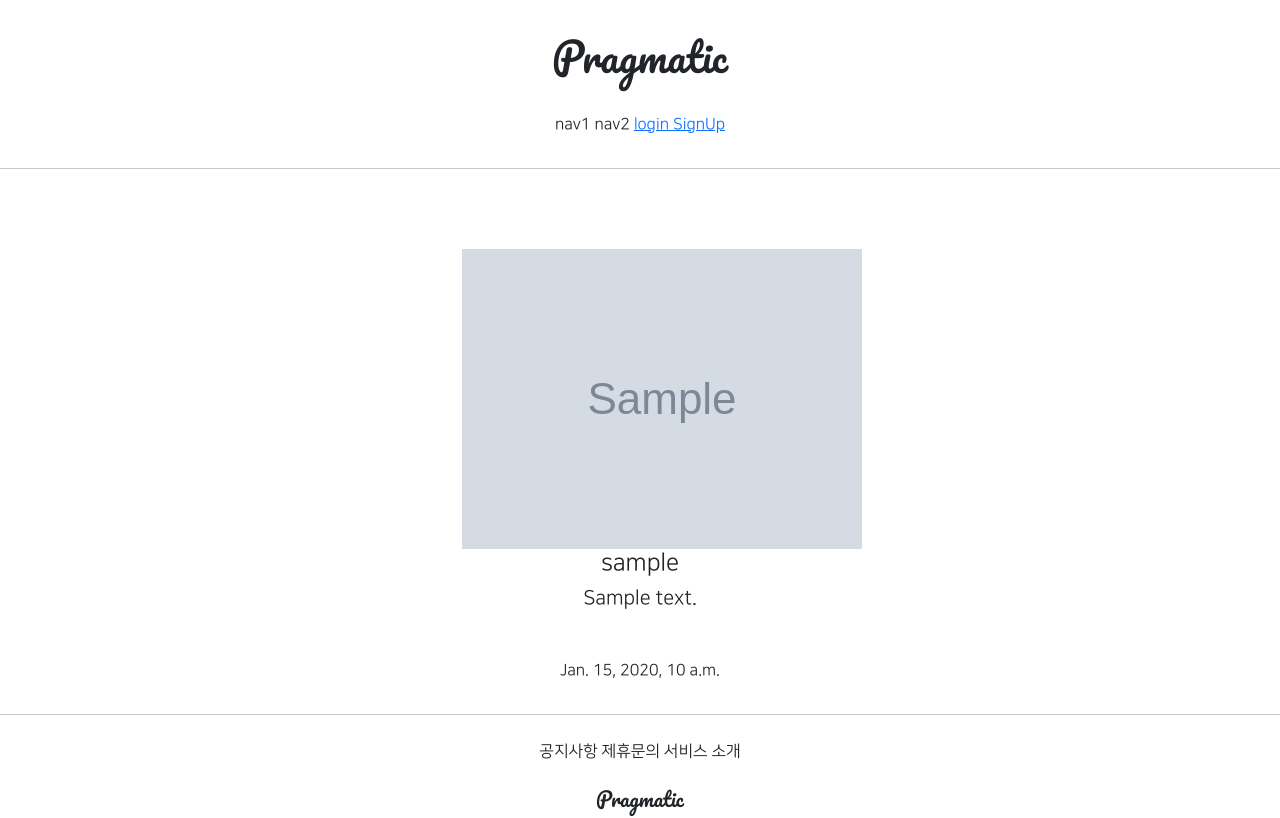
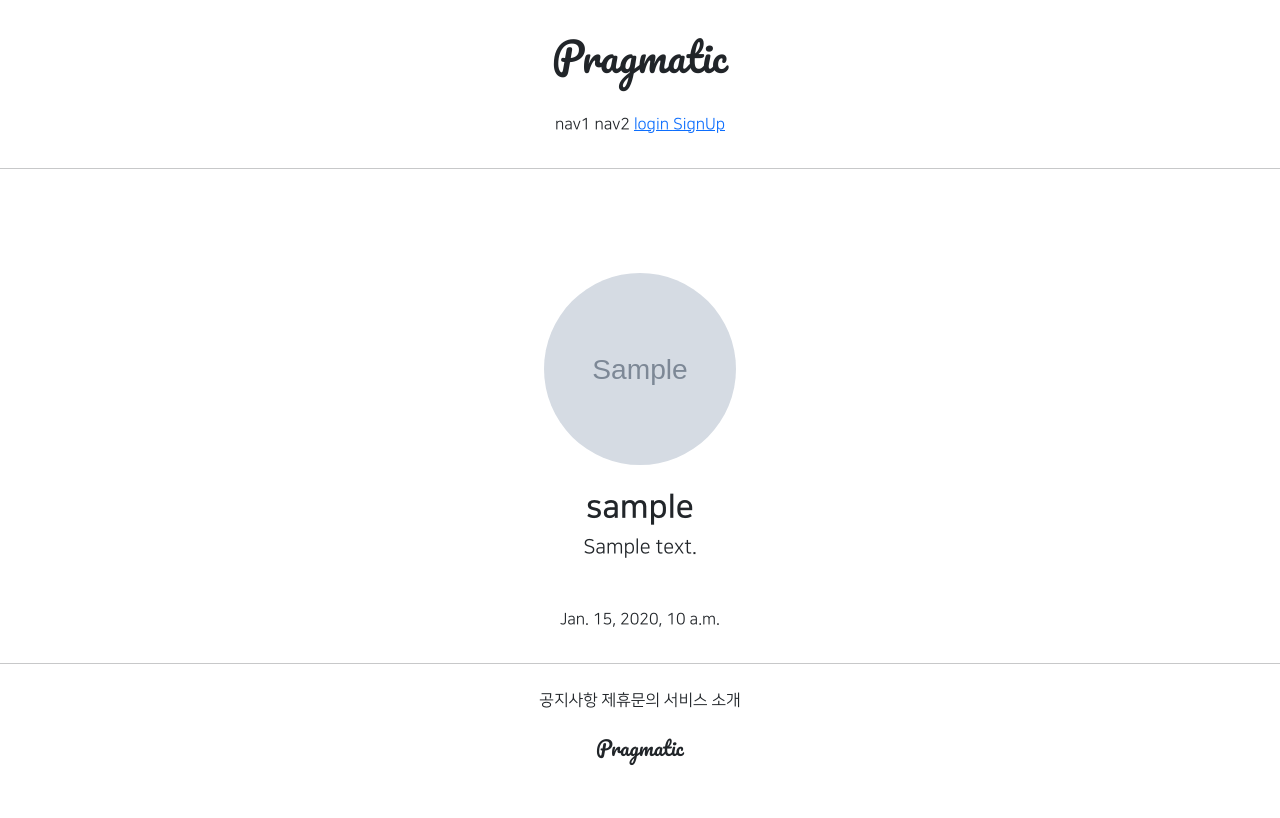
Before and after one commit to kanggihoon/gis_self, a Django app: template accountapp/templates/accountapp/detail.html in a window 1280 px wide. Shown: the top 818 px of the page. After the commit the page ends 765 px from the top, so only its background shows below. Run offline with Django 3.2, Linux system fonts and the light colour scheme; the template is opened without the code that fills it: values that come from a table or form of the project are taken from there, others are empty; tables that the repository leaves empty hold one stand-in row (values such as "Sample post"); grey boxes marked "Sample" are stand-in pictures; parts of the project's set-up code (start-up, migrations or seed data) failed here and were passed over; some libraries are stand-ins or nearby versions.

Commit message:
7/27 Django study commit3

```diff
--- a/accountapp/templates/accountapp/detail.html
+++ b/accountapp/templates/accountapp/detail.html
@@ -7,15 +7,16 @@
         <div class="m-5">
             {% if target_user.profile %}
                 <img src="{{ target_user.profile.image.url }}"
-                         alt="profile image">
-                <h4>{{ target_user.profile.nickname }}</h4>
+                     class="profile_image m-4"
+                     alt="profile image">
+                <h2 class="NNS_B">{{ target_user.profile.nickname }}</h2>
                 <h5>{{ target_user.profile.message }}</h5>
             {% else %}
-            <h4>
+            <h2>
                 <a href="{% url 'profileapp:create' %}">
                     Create Profile
                 </a>
-            </h4>
+            </h2>
             {% endif %}
         </div>
 
--- a/static/base.css
+++ b/static/base.css
@@ -20,3 +20,14 @@
     max-width: 500px;
     padding: 1rem 1.5rem;
 }
+
+.profile_image {
+    height: 12rem;
+    width: 12rem;
+    border-radius: 20rem;
+    object-fit: cover;
+}
+
+.NNS_B{
+    font-family: "NanumSquareB", cursive;
+}
```
